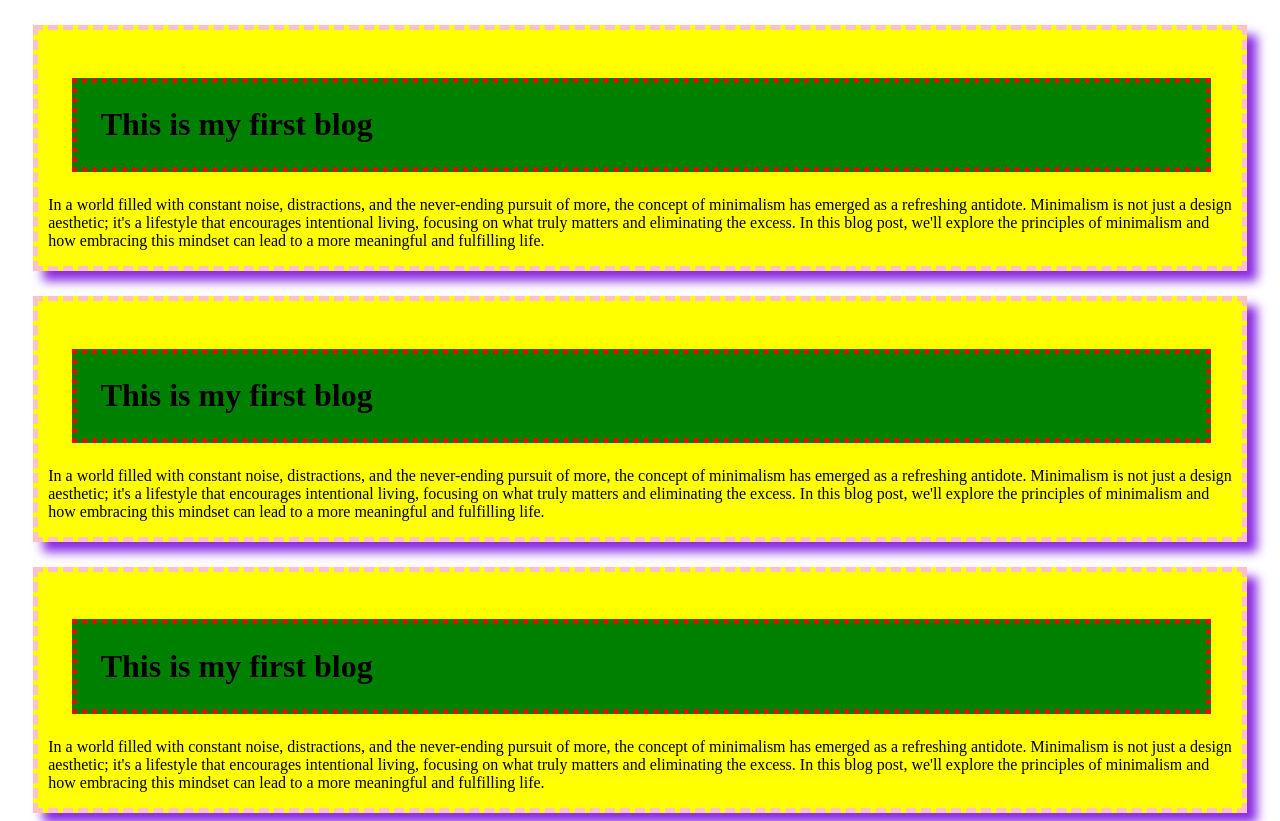
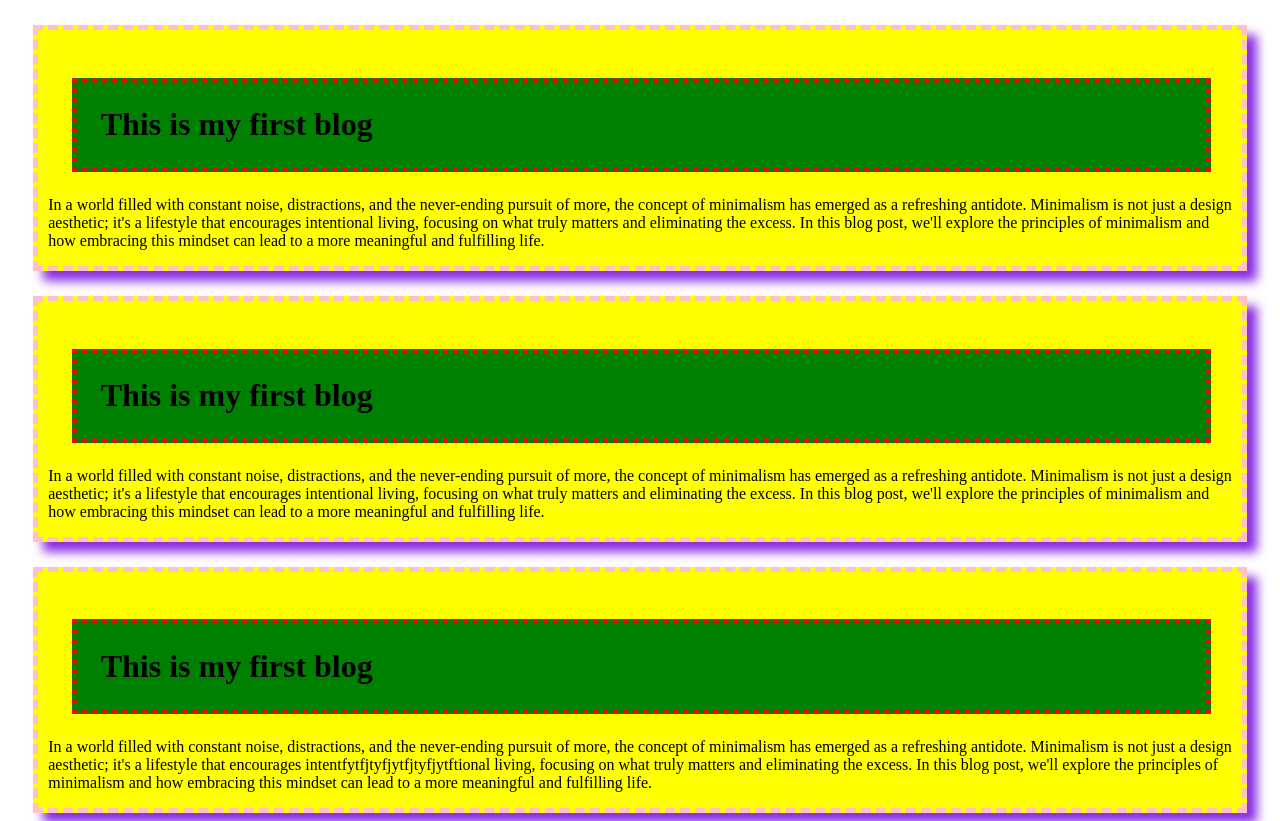
Before and after one commit to F-Zaman-Rafi/my-first-github-repo, a plain HTML site: page index.html in a window 1280 px wide. Shown: the top 821 px of the page. Drawn offline with Linux system fonts and the light colour scheme.

Commit message:
error fix

```diff
--- a/index.html
+++ b/index.html
@@ -37,10 +37,10 @@
         In a world filled with constant noise, distractions, and the
         never-ending pursuit of more, the concept of minimalism has emerged as a
         refreshing antidote. Minimalism is not just a design aesthetic; it's a
-        lifestyle that encourages intentional living, focusing on what truly
-        matters and eliminating the excess. In this blog post, we'll explore the
-        principles of minimalism and how embracing this mindset can lead to a
-        more meaningful and fulfilling life.
+        lifestyle that encourages intentfytfjtyfjytfjtyfjytftional living,
+        focusing on what truly matters and eliminating the excess. In this blog
+        post, we'll explore the principles of minimalism and how embracing this
+        mindset can lead to a more meaningful and fulfilling life.
       </p>
     </div>
     <div>
```
